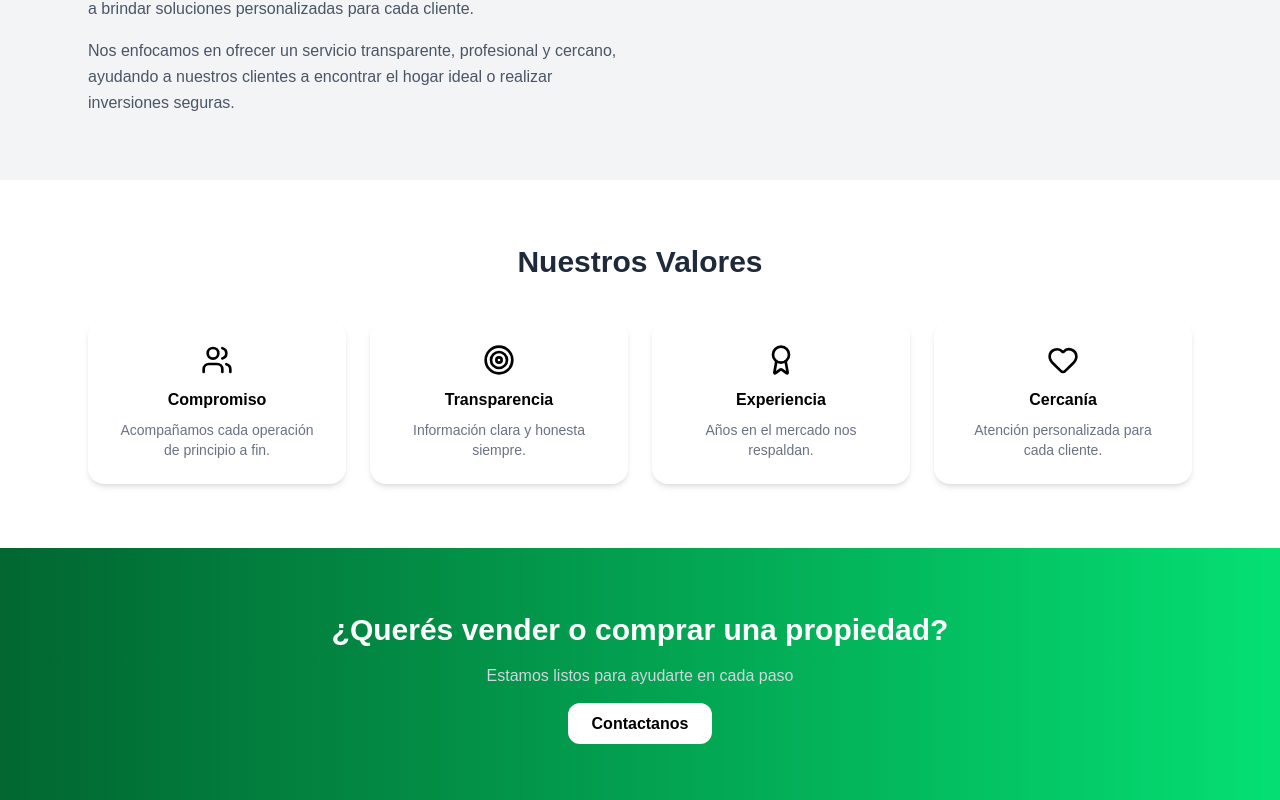
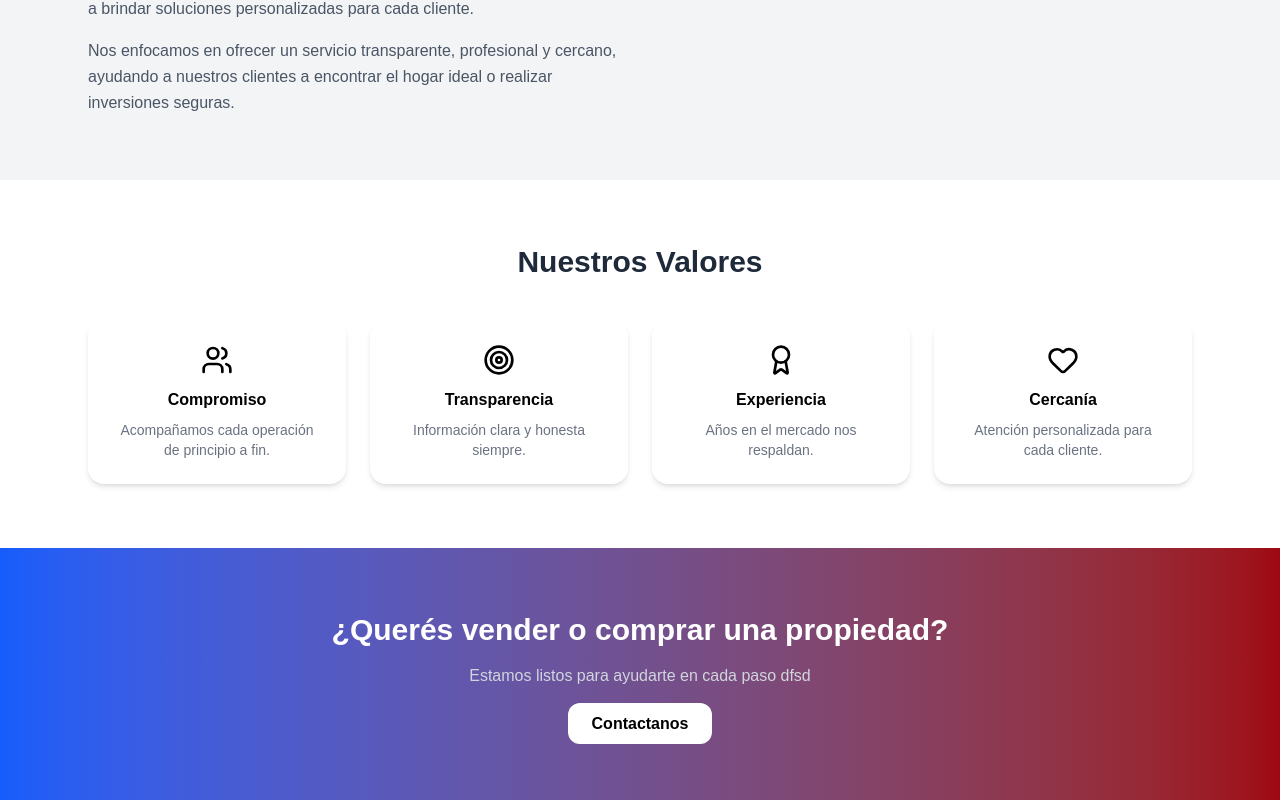
Before and after one commit to Santiagotomas74/inmobiliaria-marisa-puentes, a Next.js app: page /nosotros in a window 1280 px wide. Shown: the part 608-1408 px from the top of the page. Built offline with nearby package versions, Linux system fonts and the light colour scheme; no server answers.

Commit message:
cambio de color

```diff
--- a/app/nosotros/page.tsx
+++ b/app/nosotros/page.tsx
@@ -93,14 +93,14 @@ export default function NosotrosPage() {
 
 
       {/* 🚀 CTA */}
-      <section className="bg-gradient-to-r from-green-800 to-green-400 text-white py-16 text-center">
+      <section className="bg-gradient-to-r from-blue-600 to-red-800 text-white py-16 text-center">
 
         <h2 className="text-3xl font-bold mb-4">
           ¿Querés vender o comprar una propiedad?
         </h2>
 
         <p className="text-gray-300 mb-6">
-          Estamos listos para ayudarte en cada paso
+          Estamos listos para ayudarte en cada paso dfsd
         </p>
 
         <a
```
